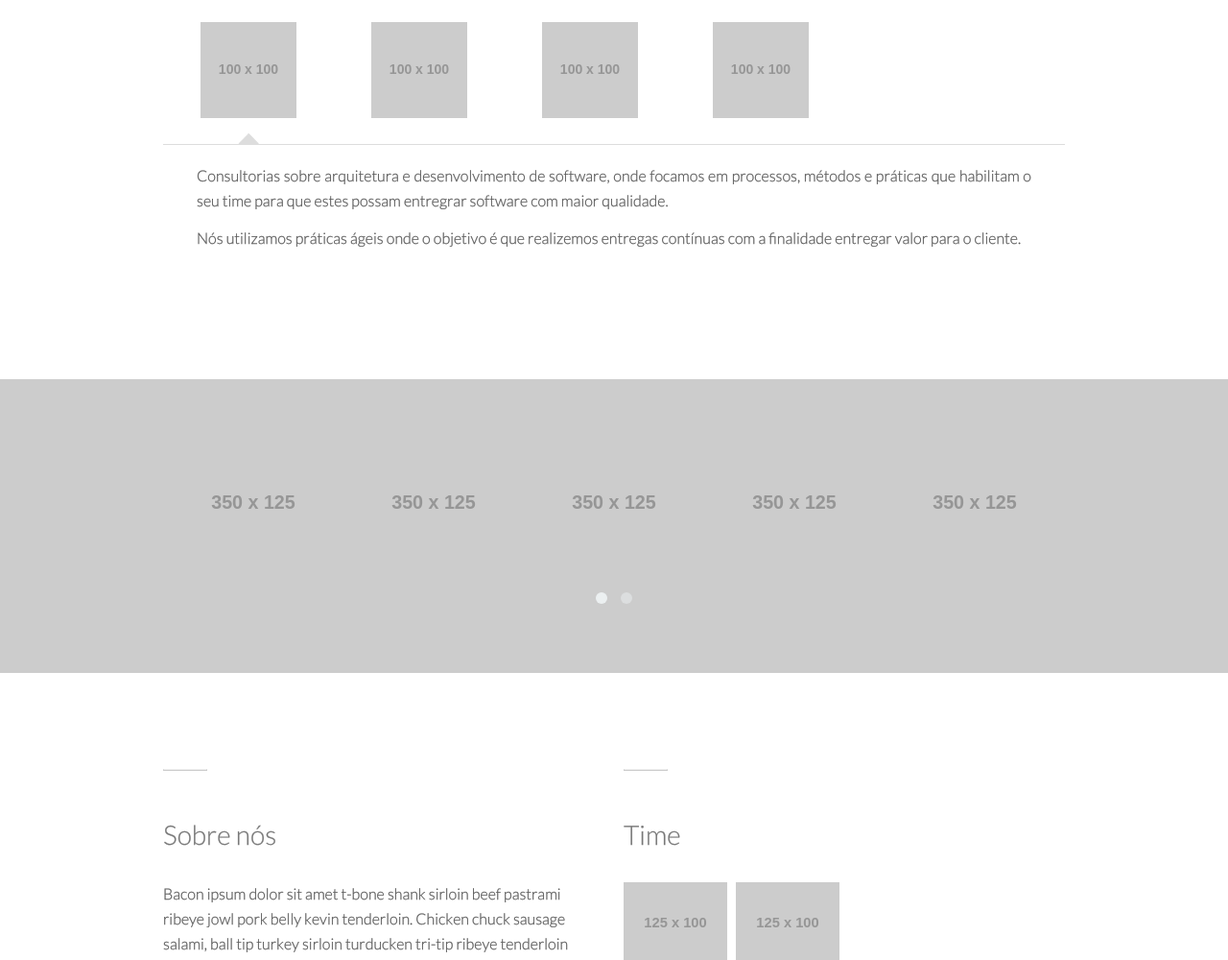
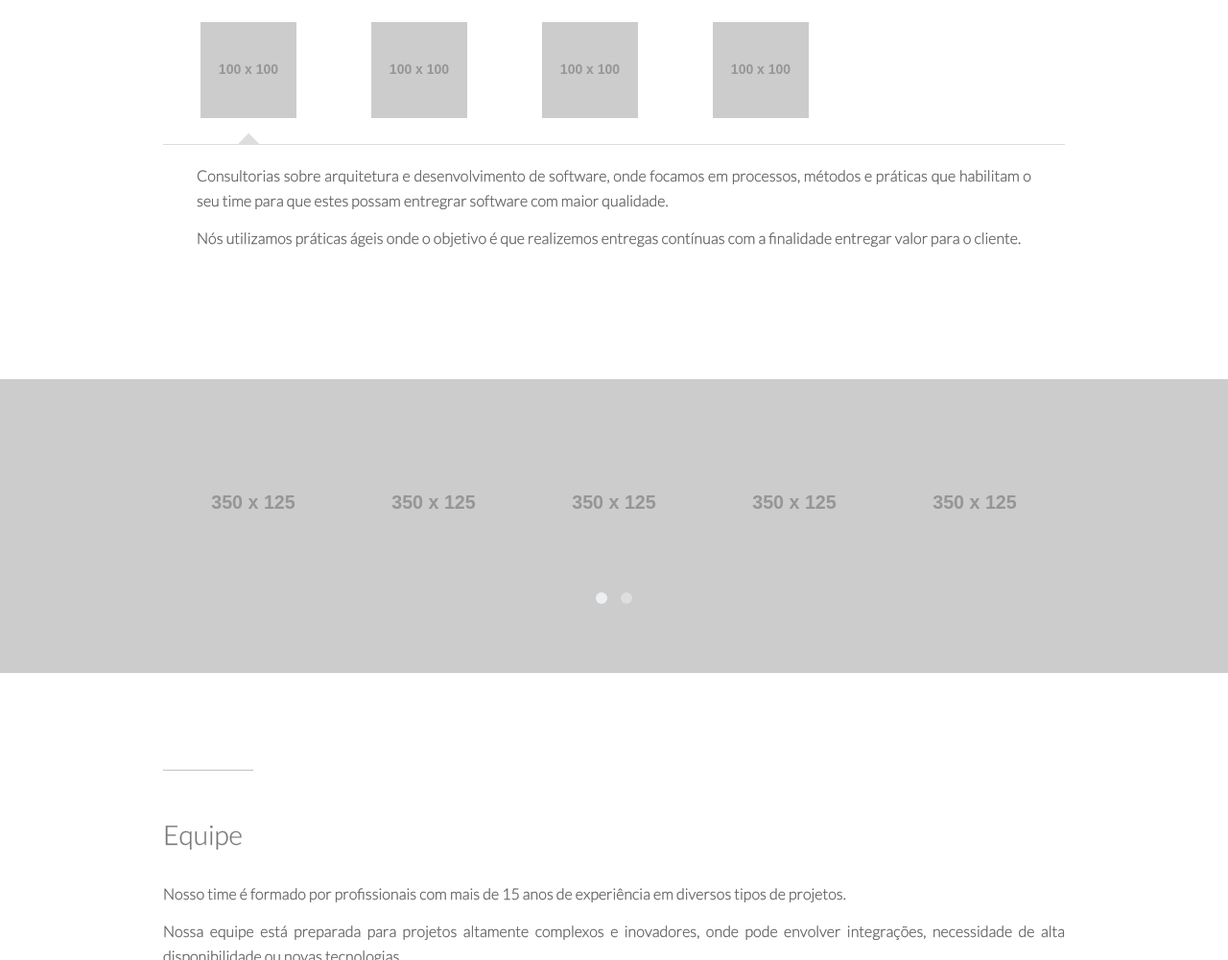
Before and after one commit to gibran/namitec, a plain HTML site: page index.html in a window 1280 px wide. Shown: the part 1800-2800 px from the top of the page at 96% size. Drawn offline with nearby package versions, Linux system fonts and the light colour scheme; placeholder pictures from the web are drawn by us.

Commit message:
Alteração do Time

```diff
--- a/index.html
+++ b/index.html
@@ -51,7 +51,7 @@
 					<div class="mobile-menu-inner">
 						<ul class="nav-mobile">
 						 <li><a href="#process">O que fazemos</a></li>
-						 <li><a href="#crew">Time</a></li>
+						 <li><a href="#crew">Equipe</a></li>
 						 <li><a href="#works">Portifólio</a></li>
 						 <li><a href="#contact">Contato</a></li>
 						</ul>
@@ -72,7 +72,7 @@
 
 				 <ul id="nav">
 				 	 <li><a class="goto" href="#process">O que fazemos</a></li>
-				 	 <li><a class="goto" href="#crew">Time</a></li>
+				 	 <li><a class="goto" href="#crew">Equipe</a></li>
 				 	 <li><a class="goto" href="#works">Portifólio</a></li>
 				 	 <li><a class="goto" href="#contact">Contato</a></li>
 				 </ul>
@@ -345,35 +345,20 @@
 
   <div class="row">
 
-    <div class="six columns make-it-appear-left" >
+    <div class="twelve columns make-it-appear-left" >
 
     	<hr class="separator" />
 
-   		  <h2 class="lead">Sobre nós</h2>
+   		  <h2 class="lead">Equipe</h2>
 
-   		  <p style="text-left" >Bacon ipsum dolor sit amet t-bone shank sirloin beef pastrami ribeye jowl pork belly kevin tenderloin. Chicken chuck sausage salami, ball tip turkey sirloin turducken tri-tip ribeye tenderloin rump ham hock meatball. Pork chop pastrami flank cow biltong bacon ground round pancetta sausage ball tip jowl.</p>
+   		  <p style="text-left" align="justify">Nosso time é formado por profissionais com mais de 15 anos de experiência em diversos tipos de projetos.</p>
+           <p align="justify">Nossa equipe está preparada para projetos altamente complexos e inovadores, onde pode envolver integrações, necessidade de alta disponibilidade ou novas tecnologias.</p>
+           <p align="justify">Por nossa experiência em projetos complexos, o nosso time entende que as pessoas são o fator de sucesso de um projeto, onde todos devem estar alinhados quanto ao processo e o objetivo do projeto, pois este alinhamento irá garantir entregas constantes e a satisfação do cliente.</p>
+           <p align="justify">Nosso time é focado em entregas com qualidade, por este motivo, sempre trabalhamos orientado à testes, onde estes irá permitir uma evolução sistemica sustentável e simples.</p>
 
 
     </div>
 
-    <div class="six columns make-it-appear-right">
-
-    	<hr class="separator" />
-
-   		  <h2 class="lead">Time</h2>
-
-   		  	<ul class="four_up tiles">
-
-   		  	  <!-- Member /-->
-   		  	  <li class="teamlink"><span>Gibran</span><img src="http://www.placehold.it/125x100" alt="EXEMPLE"></li>
-
-   		  	  <!-- Member /-->
-	   		  <li class="teamlink"><span>Jordan</span><img src="http://www.placehold.it/125x100" alt="EXEMPLE"></li>
-
-
-   		  	</ul>
-
-    </div>
 
 
   </div>
```
